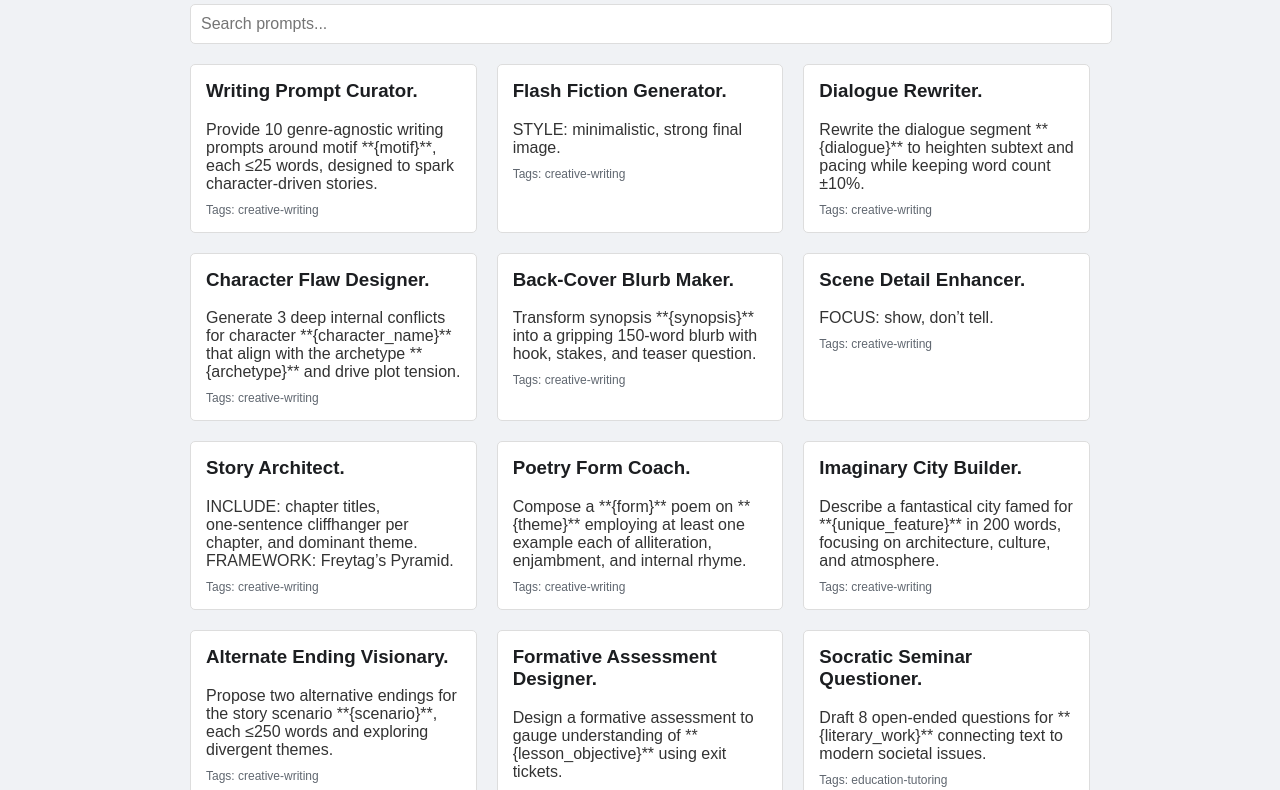
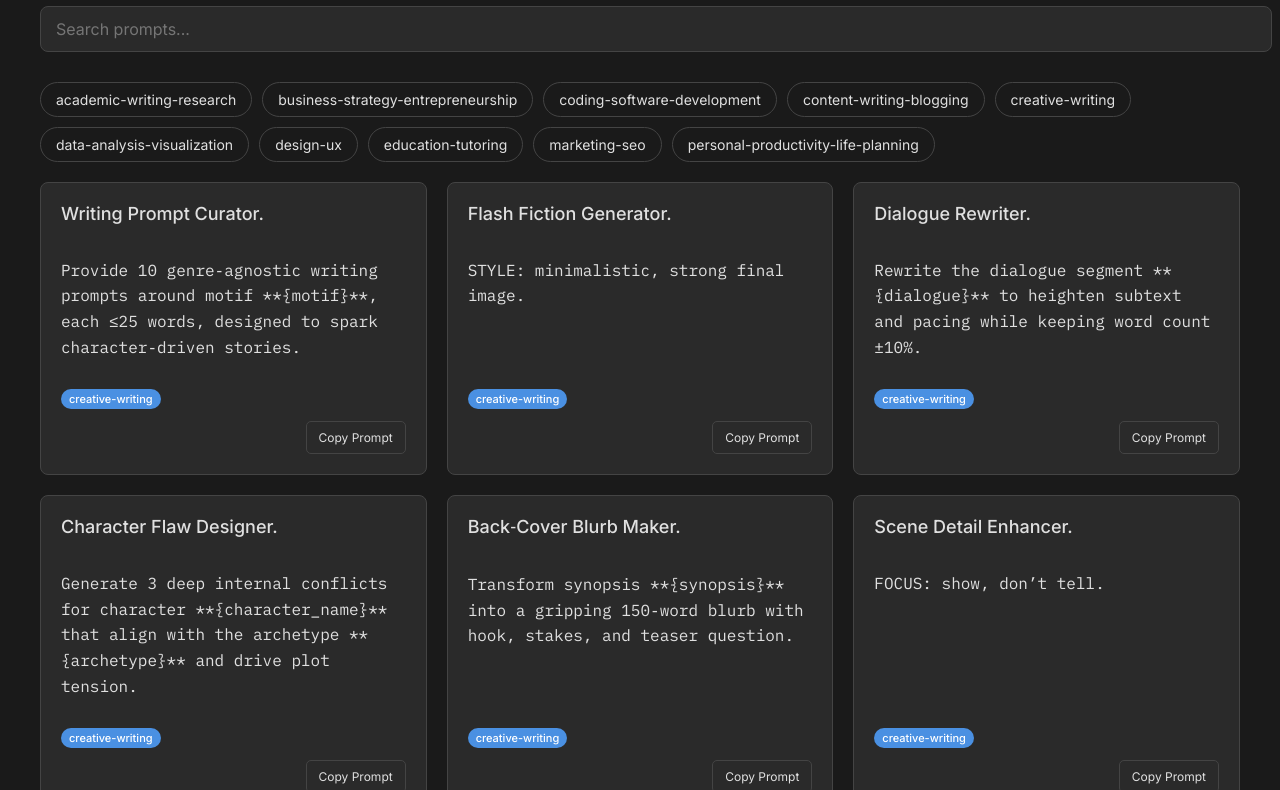
Before and after one commit to JuliusBrussee/the-prompt-library, a plain HTML site: page docs/index.html in a window 1280 px wide. Shown: the part 96-886 px from the top of the page. Drawn offline with Linux system fonts and the light colour scheme.

Commit message:
Better Website UI
Including filtering by tags, copy prompt button, dark mode, and better searching

```diff
--- a/docs/app.js
+++ b/docs/app.js
@@ -1,10 +1,52 @@
+
 
 const promptsContainer = document.getElementById('prompts-container');
 const searchInput = document.getElementById('search');
+const tagFiltersContainer = document.getElementById('tag-filters');
+const toastContainer = document.getElementById('toast-container');
+
+let activeTags = [];
+
+const showToast = (message) => {
+    const toast = document.createElement('div');
+    toast.className = 'toast';
+    toast.textContent = message;
+    toastContainer.appendChild(toast);
+
+    setTimeout(() => {
+        toast.classList.add('show');
+    }, 100);
+
+    setTimeout(() => {
+        toast.classList.remove('show');
+        setTimeout(() => {
+            toast.remove();
+        }, 300);
+    }, 3000);
+};
+
+const filterPrompts = () => {
+    const searchTerm = searchInput.value.toLowerCase();
+    const filteredPrompts = prompts.filter(prompt => {
+        if (!prompt) return false;
+
+        const role = prompt.role ? prompt.role.toLowerCase() : '';
+        const objective = prompt.objective ? prompt.objective.toLowerCase() : '';
+        const tags = prompt.tags ? prompt.tags.join(' ').toLowerCase() : '';
+
+        const matchesSearch = role.includes(searchTerm) || objective.includes(searchTerm) || tags.includes(searchTerm);
+        const matchesTags = activeTags.length === 0 || activeTags.every(tag => prompt.tags && prompt.tags.includes(tag));
+
+        return matchesSearch && matchesTags;
+    });
+
+    displayPrompts(filteredPrompts);
+};
 
 const displayPrompts = (filteredPrompts) => {
     promptsContainer.innerHTML = '';
     filteredPrompts.forEach(prompt => {
+        if (!prompt) return;
         const card = document.createElement('div');
         card.className = 'prompt-card';
 
@@ -16,26 +58,62 @@ const displayPrompts = (filteredPrompts) => {
         objective.textContent = prompt.objective;
         card.appendChild(objective);
 
-        if (prompt.tags) {
-            const tags = document.createElement('div');
-            tags.className = 'tags';
-            tags.textContent = `Tags: ${prompt.tags.join(', ')}`;
-            card.appendChild(tags);
+        if (prompt.tags && prompt.tags.length > 0) {
+            const tagsContainer = document.createElement('div');
+            tagsContainer.className = 'tags';
+            prompt.tags.forEach(tag => {
+                const tagElement = document.createElement('span');
+                tagElement.textContent = tag;
+                tagsContainer.appendChild(tagElement);
+            });
+            card.appendChild(tagsContainer);
         }
+
+        const actions = document.createElement('div');
+        actions.className = 'actions';
+        const copyButton = document.createElement('button');
+        copyButton.textContent = 'Copy Prompt';
+        copyButton.addEventListener('click', (e) => {
+            e.stopPropagation();
+            const textToCopy = `Role: ${prompt.role}\nObjective: ${prompt.objective}`;
+            navigator.clipboard.writeText(textToCopy).then(() => {
+                showToast('Prompt copied to clipboard!');
+            }, () => {
+                showToast('Failed to copy prompt.');
+            });
+        });
+        actions.appendChild(copyButton);
+        card.appendChild(actions);
 
         promptsContainer.appendChild(card);
     });
 };
 
-searchInput.addEventListener('input', (e) => {
-    const searchTerm = e.target.value.toLowerCase();
-    const filteredPrompts = prompts.filter(prompt => {
-        const role = prompt.role ? prompt.role.toLowerCase() : '';
-        const objective = prompt.objective ? prompt.objective.toLowerCase() : '';
-        const tags = prompt.tags ? prompt.tags.join(' ').toLowerCase() : '';
-        return role.includes(searchTerm) || objective.includes(searchTerm) || tags.includes(searchTerm);
+const initializeTagFilters = () => {
+    const allTags = [...new Set(prompts.flatMap(p => p && p.tags || []))];
+    allTags.sort();
+
+    allTags.forEach(tag => {
+        const button = document.createElement('button');
+        button.className = 'tag-filter';
+        button.textContent = tag;
+        button.dataset.tag = tag;
+        button.addEventListener('click', () => {
+            button.classList.toggle('active');
+            if (activeTags.includes(tag)) {
+                activeTags = activeTags.filter(t => t !== tag);
+            } else {
+                activeTags.push(tag);
+            }
+            filterPrompts();
+        });
+        tagFiltersContainer.appendChild(button);
     });
-    displayPrompts(filteredPrompts);
-});
+};
 
-displayPrompts(prompts);
+searchInput.addEventListener('input', filterPrompts);
+
+// Initial load
+const validPrompts = prompts.filter(p => p);
+initializeTagFilters();
+displayPrompts(validPrompts);
--- a/docs/index.html
+++ b/docs/index.html
@@ -5,6 +5,9 @@
     <meta charset="UTF-8">
     <meta name="viewport" content="width=device-width, initial-scale=1.0">
     <title>The Prompt Library</title>
+    <link rel="preconnect" href="https://fonts.googleapis.com">
+    <link rel="preconnect" href="https://fonts.gstatic.com" crossorigin>
+    <link href="https://fonts.googleapis.com/css2?family=Inter:wght@400;500;600&family=IBM+Plex+Mono:wght@400;500&display=swap" rel="stylesheet">
     <link rel="stylesheet" href="style.css">
 </head>
 <body>
@@ -13,9 +16,11 @@
         <div class="search-container">
             <input type="text" id="search" placeholder="Search prompts...">
         </div>
+        <div id="tag-filters"></div>
         <div class="prompts-container" id="prompts-container">
         </div>
     </div>
+    <div id="toast-container"></div>
     <script src="prompts.js"></script>
     <script src="app.js"></script>
 </body>
--- a/docs/style.css
+++ b/docs/style.css
@@ -1,64 +1,164 @@
+:root {
+    --background-color: #1a1a1a;
+    --text-color: #e0e0e0;
+    --card-background: #2a2a2a;
+    --border-color: #444;
+    --primary-color: #4a90e2;
+    --font-sans: 'Inter', sans-serif;
+    --font-mono: 'IBM Plex Mono', monospace;
+}
 
 body {
-    font-family: sans-serif;
-    background-color: #f0f2f5;
-    color: #333;
+    font-family: var(--font-sans);
+    background-color: var(--background-color);
+    color: var(--text-color);
     margin: 0;
     padding: 20px;
 }
 
 .container {
-    max-width: 900px;
+    max-width: 1200px;
     margin: 0 auto;
 }
 
 h1 {
     text-align: center;
-    color: #1c1e21;
+    font-weight: 600;
 }
 
 .search-container {
-    margin-bottom: 20px;
+    margin-bottom: 30px;
 }
 
 #search {
     width: 100%;
-    padding: 10px;
+    padding: 12px 15px;
     font-size: 16px;
-    border: 1px solid #ddd;
-    border-radius: 5px;
+    border: 1px solid var(--border-color);
+    border-radius: 8px;
+    background-color: var(--card-background);
+    color: var(--text-color);
+    font-family: var(--font-sans);
+}
+
+#tag-filters {
+    margin-bottom: 20px;
+    display: flex;
+    flex-wrap: wrap;
+    gap: 10px;
+}
+
+.tag-filter {
+    background: none;
+    border: 1px solid var(--border-color);
+    color: var(--text-color);
+    padding: 8px 15px;
+    border-radius: 20px;
+    cursor: pointer;
+    font-family: var(--font-sans);
+    font-size: 14px;
+    transition: background-color 0.2s ease, color 0.2s ease;
+}
+
+.tag-filter.active {
+    background-color: var(--primary-color);
+    color: #fff;
+    border-color: var(--primary-color);
 }
 
 .prompts-container {
     display: grid;
-    grid-template-columns: repeat(auto-fill, minmax(250px, 1fr));
+    grid-template-columns: repeat(auto-fill, minmax(300px, 1fr));
     gap: 20px;
 }
 
 .prompt-card {
-    background-color: #fff;
-    border: 1px solid #ddd;
-    border-radius: 5px;
-    padding: 15px;
-    cursor: pointer;
-    transition: box-shadow 0.3s;
+    background-color: var(--card-background);
+    border: 1px solid var(--border-color);
+    border-radius: 8px;
+    padding: 20px;
+    display: flex;
+    flex-direction: column;
+    transition: transform 0.2s ease, box-shadow 0.2s ease;
 }
 
 .prompt-card:hover {
-    box-shadow: 0 0 10px rgba(0,0,0,0.1);
+    transform: translateY(-5px);
+    box-shadow: 0 10px 20px rgba(0,0,0,0.2);
 }
 
 .prompt-card h3 {
     margin-top: 0;
-    color: #1c1e21;
+    font-size: 18px;
+    font-weight: 500;
 }
 
 .prompt-card p {
-    margin-bottom: 0;
+    font-family: var(--font-mono);
+    line-height: 1.6;
+    flex-grow: 1;
 }
 
 .prompt-card .tags {
+    margin-top: 15px;
+    font-size: 12px;
+}
+
+.prompt-card .tags span {
+    background-color: var(--primary-color);
+    color: #fff;
+    padding: 3px 8px;
+    border-radius: 12px;
+    margin-right: 5px;
+    font-size: 11px;
+    font-weight: 500;
+}
+
+.prompt-card .actions {
+    margin-top: 15px;
+    display: flex;
+    justify-content: flex-end;
+}
+
+.prompt-card .actions button {
+    background: none;
+    border: 1px solid var(--border-color);
+    color: var(--text-color);
+    padding: 8px 12px;
+    border-radius: 5px;
+    cursor: pointer;
+    font-family: var(--font-sans);
+    font-size: 12px;
+    transition: background-color 0.2s ease;
+}
+
+.prompt-card .actions button:hover {
+    background-color: #333;
+}
+
+#toast-container {
+    position: fixed;
+    bottom: 20px;
+    right: 20px;
+    z-index: 1000;
+}
+
+.toast {
+    background-color: #333;
+    color: #fff;
+    padding: 15px 20px;
+    border-radius: 5px;
     margin-top: 10px;
-    font-size: 12px;
-    color: #606770;
+    opacity: 0;
+    transition: opacity 0.3s ease;
 }
+
+.toast.show {
+    opacity: 1;
+}
+
+@media (max-width: 600px) {
+    .prompts-container {
+        grid-template-columns: 1fr;
+    }
+}
```
